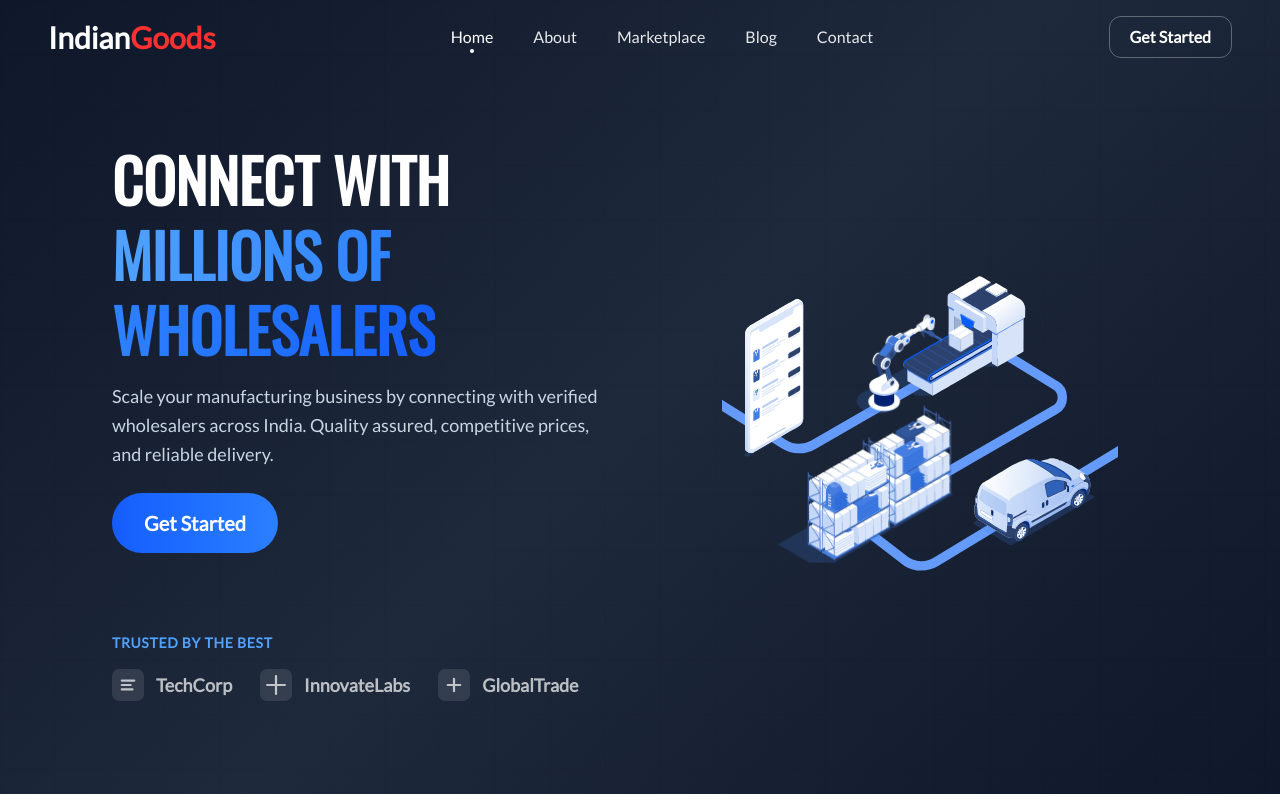
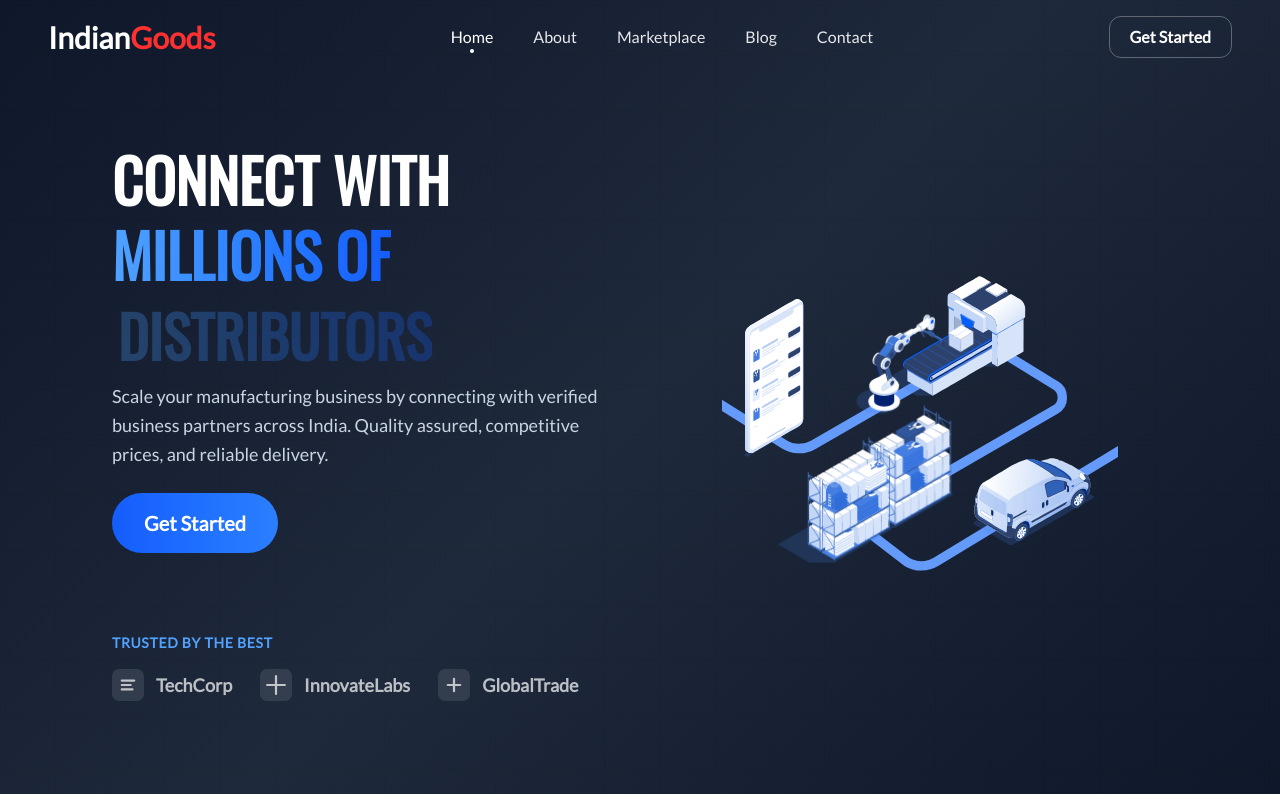
Before and after one commit to IndianGoods/landing-page, a React (Vite) app: page / in a window 1280 px wide. Shown: the top 800 px of the page. Built offline with nearby package versions, Linux system fonts and the light colour scheme.

Commit message:
Final Blue Website without Content

```diff
--- a/src/components/HeroSection.jsx
+++ b/src/components/HeroSection.jsx
@@ -7,6 +7,16 @@ import { useState, useEffect } from "react";
 
 export default function HeroSection() {
   const [animationData, setAnimationData] = useState(null);
+  const [currentWordIndex, setCurrentWordIndex] = useState(0);
+  const [isAnimating, setIsAnimating] = useState(false);
+
+  const words = [
+    "WHOLESALERS",
+    "SUPPLIERS",
+    "DISTRIBUTORS",
+    "RETAILERS",
+    "MERCHANTS",
+  ];
 
   // ✅ Load Lottie animation from public folder
   useEffect(() => {
@@ -14,6 +24,21 @@ export default function HeroSection() {
       .then((res) => res.json())
       .then((data) => setAnimationData(data))
       .catch((err) => console.error("Error loading Lottie animation:", err));
+  }, []);
+
+  // Word cycling animation
+  useEffect(() => {
+    const interval = setInterval(() => {
+      setIsAnimating(true);
+      setTimeout(() => {
+        setCurrentWordIndex((prev) => (prev + 1) % words.length);
+        setTimeout(() => {
+          setIsAnimating(false);
+        }, 100);
+      }, 400);
+    }, 3000);
+
+    return () => clearInterval(interval);
   }, []);
 
   return (
@@ -41,15 +66,30 @@ export default function HeroSection() {
               CONNECT WITH
               <br />
               <span className="bg-gradient-to-r from-blue-400 via-blue-500 to-blue-600 bg-clip-text text-transparent">
-                MILLIONS OF <br />
-                WHOLESALERS
+                MILLIONS OF
+              </span>
+              <br />
+              <span
+                className="inline-block bg-gradient-to-r from-blue-400 via-blue-500 to-blue-600 bg-clip-text text-transparent"
+                style={{
+                  minWidth: "300px",
+                  display: "inline-block",
+                  minHeight: "1.2em",
+                  opacity: isAnimating ? 0 : 1,
+                  transform: isAnimating
+                    ? "translateY(8px) scale(0.95)"
+                    : "translateY(0px) scale(1)",
+                  transition: "all 0.5s ease-in-out",
+                }}
+              >
+                {words[currentWordIndex] || "WHOLESALERS"}
               </span>
             </h1>
 
             <p className="text-base md:text-lg lg:text-[1.125rem] text-slate-300 max-w-lg leading-relaxed mx-auto lg:mx-0 pointer-events-none">
               Scale your manufacturing business by connecting with verified
-              wholesalers across India. Quality assured, competitive prices, and
-              reliable delivery.
+              business partners across India. Quality assured, competitive
+              prices, and reliable delivery.
             </p>
           </div>
 
```
Also changed, not shown: 1 other file (tests, documents, lock files or other folders).
